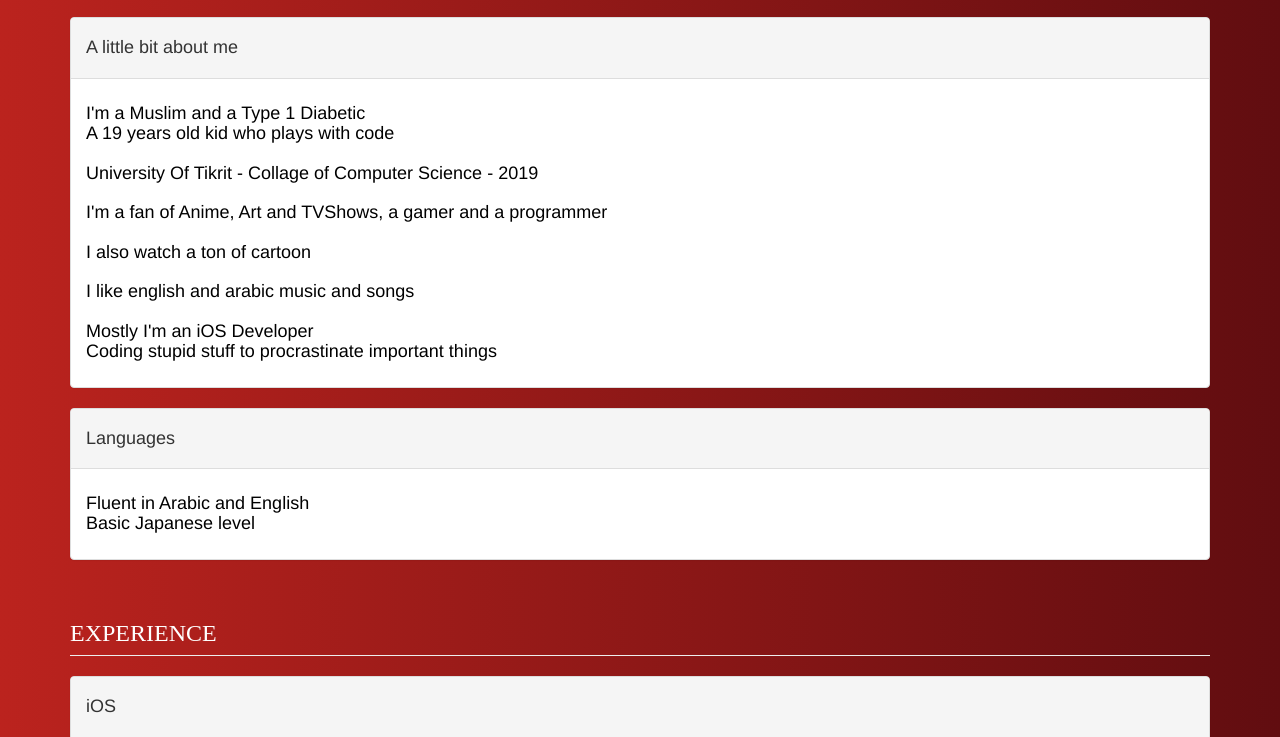
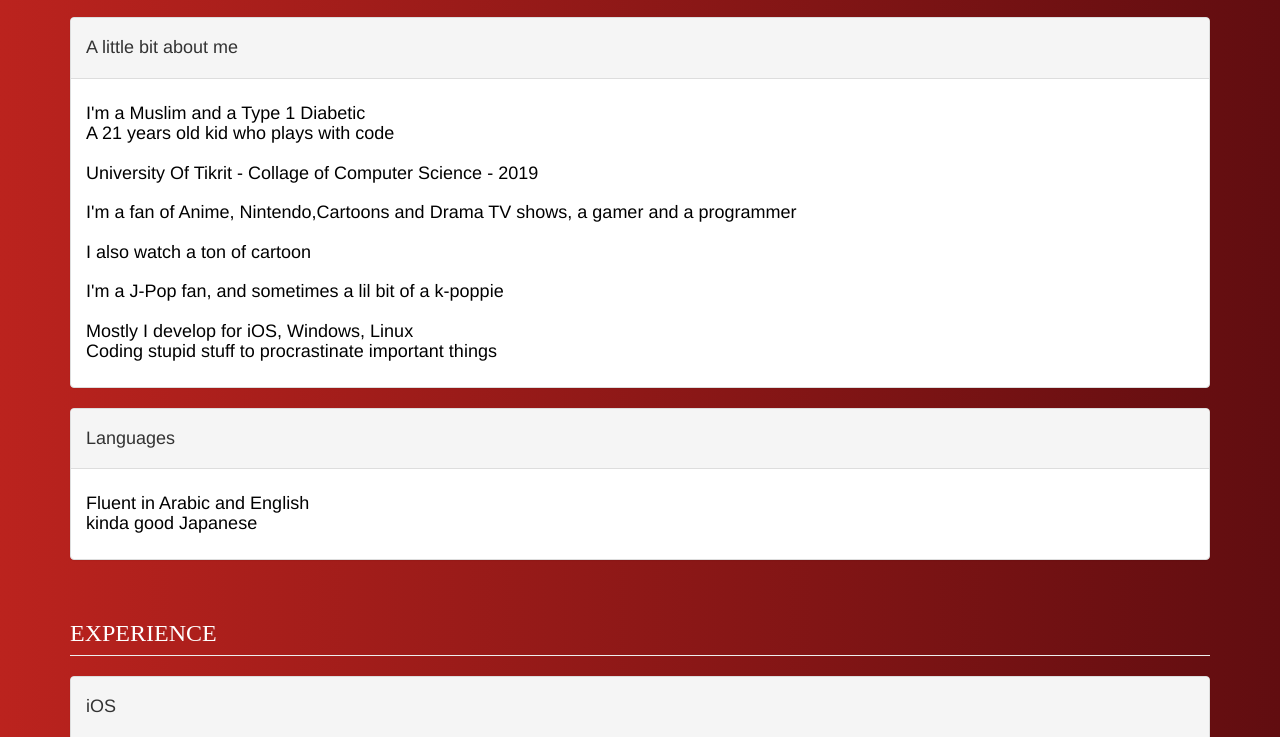
Before and after one commit to Wh0ba/wh0ba.github.io, a plain HTML site: page index.html in a window 1280 px wide. Shown: the part 445-1182 px from the top of the page. Drawn offline with Linux system fonts and the light colour scheme.

Commit message:
Update index.html

```diff
--- a/index.html
+++ b/index.html
@@ -30,17 +30,17 @@
 				<h4 >
 					I'm a Muslim and a Type 1 Diabetic
 					<br />
-					A 19 years old kid who plays with code
+					A 21 years old kid who plays with code
 					<br /><br />
 					University Of Tikrit - Collage of Computer Science - 2019
 					<br /><br />
-					I'm a fan of Anime, Art and TVShows, a gamer and a programmer
+					I'm a fan of Anime, Nintendo,Cartoons and Drama TV shows, a gamer and a programmer
 					<br /><br />
 					I also watch a ton of cartoon
 					<br /><br />
-					I like english and arabic music and songs
+					I'm a J-Pop fan, and sometimes a lil bit of a k-poppie
 					<br /><br />
-					Mostly I'm an iOS Developer
+					Mostly I develop for iOS, Windows, Linux
 					<br />
 					Coding stupid stuff to procrastinate important things<br />
 
@@ -52,7 +52,7 @@
 			<div class="panel-body" style="color: black;">
 				<h4 >
 					Fluent in Arabic and English <br />
-					Basic Japanese level<br />
+					kinda good Japanese<br />
 				</h4>
 			</div>
 		</div>
@@ -79,9 +79,9 @@
 		<div class="panel panel-default">
 		  <div class="panel-heading"><h4>Programming Languages</h4></div>
 		  <div class="panel-body " style="color: black;">
-			 <h4> Fluent in C, C++, Java, Objective-C and Swift</h4>
-			 <h4> Basic Python skills</h4>
-			  <h4> Normal JavaScript skills</h4>
+			 <h4> Fluent in C, C++, Java, Objective-C, Swift, C#</h4>
+			 <h4> some Python skills</h4>
+			  <h4> a lil bit of JavaScript</h4>
 
 		  </div>
 		</div>
```
